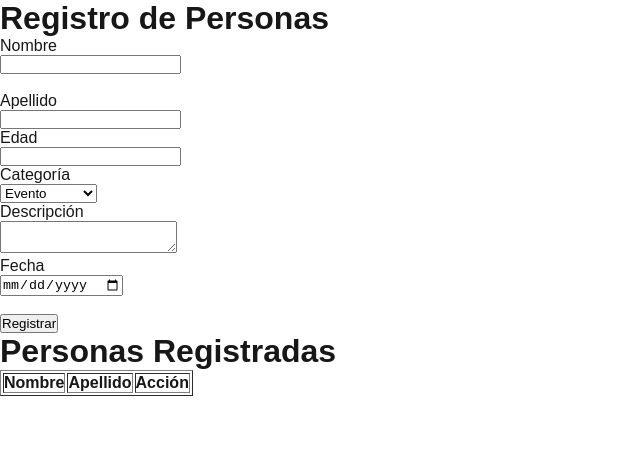
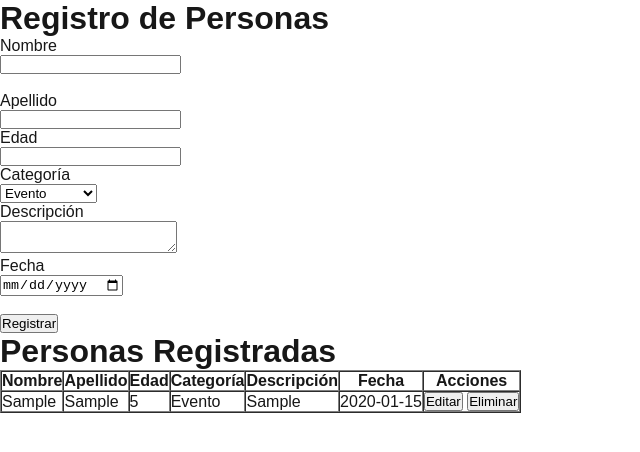
Before and after one commit to benj4VC/Eval3, a Next.js app: page / in a window 1280 px wide. Both pictures are taken after typing "Sample", "Sample", "5", "Sample", "2020-01-15" into the empty fields and a click on the button "Registrar". Shown: the top 452 px of the page, without its empty margins (0-640 px from the left). Built offline with nearby package versions, Linux system fonts and the light colour scheme.

Commit message:
actualizacion al mostrar
Solo se veia el nombre y el apellido entonces solucione ese detalle, por lo que ahora se muestran de manera correcta

```diff
--- a/src/app/MostrarPersonas.tsx
+++ b/src/app/MostrarPersonas.tsx
@@ -1,46 +1,28 @@
 'use client'
-import React, { useEffect, useState } from 'react'
+import React from 'react'
 import { Persona } from './Interfaces/IPersona'
 
 interface Props {
   saludo: string
+  personas: Persona[]
   traerPersona: (p: Persona) => void
+  eliminarPersona: (index: number) => void
 }
 
-const MostrarPersonas = ({ saludo, traerPersona }: Props) => {
-  const [personas, setPersonas] = useState<Persona[]>([])
-
-  // Cargar al iniciar
-  useEffect(() => {
-    const listadoStr = localStorage.getItem('personas')
-    if (listadoStr) {
-      setPersonas(JSON.parse(listadoStr))
-    }
-  }, [])
-
-  // Eliminar directo
-  const handleEliminar = (index: number) => {
-    if (!confirm('¿Estás seguro de eliminar esta persona?')) return
-
-    const nuevasPersonas = personas.filter((_, i) => i !== index)
-    setPersonas(nuevasPersonas)
-    localStorage.setItem('personas', JSON.stringify(nuevasPersonas))
-  }
-
-  // Editar directo
-  const handleEditar = (index: number) => {
-    traerPersona(personas[index])
-  }
-
+const MostrarPersonas = ({ saludo, personas, traerPersona, eliminarPersona }: Props) => {
   return (
     <>
       <h1>{saludo}</h1>
-      <table border={1}>
+      <table border={1} cellPadding={5} cellSpacing={0}>
         <thead>
           <tr>
             <th>Nombre</th>
             <th>Apellido</th>
-            <th>Acción</th>
+            <th>Edad</th>
+            <th>Categoría</th>
+            <th>Descripción</th>
+            <th>Fecha</th>
+            <th>Acciones</th>
           </tr>
         </thead>
         <tbody>
@@ -48,9 +30,13 @@ const MostrarPersonas = ({ saludo, traerPersona }: Props) => {
             <tr key={index}>
               <td>{p.nombre}</td>
               <td>{p.apellido}</td>
+              <td>{p.edad}</td>
+              <td>{p.categoria}</td>
+              <td>{p.descripcion}</td>
+              <td>{p.fecha}</td>
               <td>
-                <button onClick={() => handleEditar(index)}>Editar</button>{' '}
-                <button onClick={() => handleEliminar(index)}>Eliminar</button>
+                <button onClick={() => traerPersona(p)}>Editar</button>{' '}
+                <button onClick={() => eliminarPersona(index)}>Eliminar</button>
               </td>
             </tr>
           ))}
```
